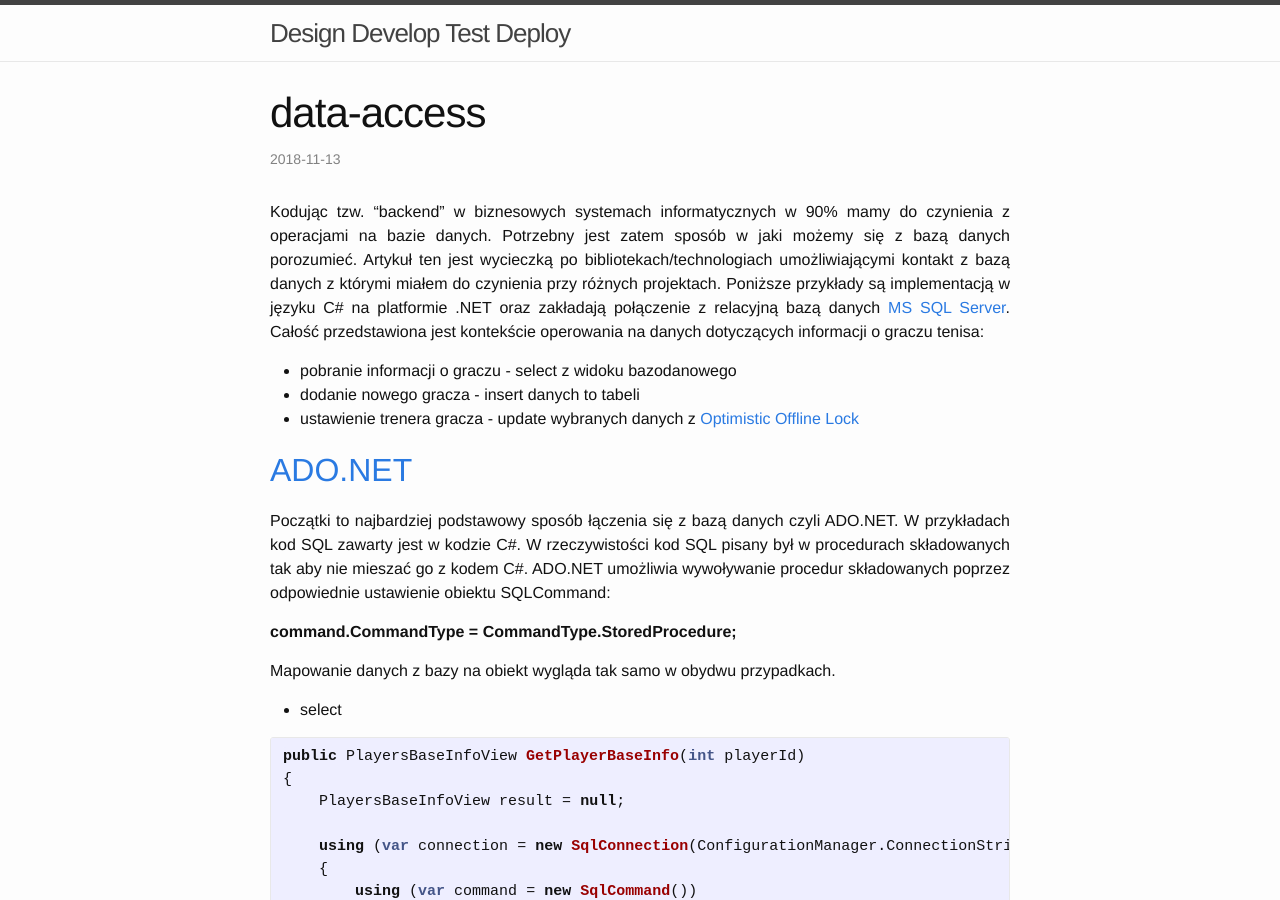
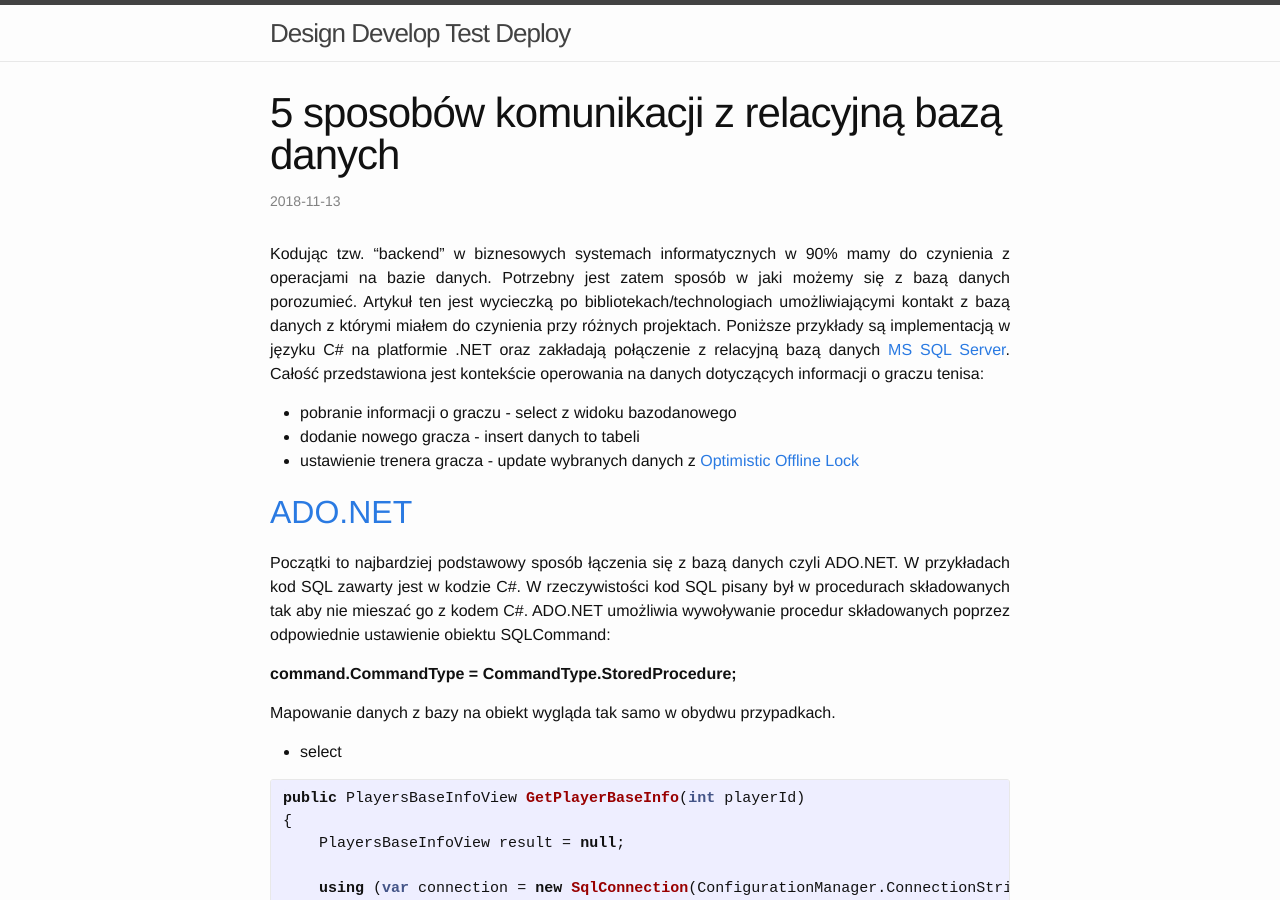
Before and after one commit to mikedevbo/mikedevbo.github.io, a Jekyll site: the page built from _posts/2018-11-13-data-access.md, in a window 1280 px wide and 900 px high. Built offline with Jekyll 4.4.1, drawn with Linux system fonts in a browser that asks for light colours.

Commit message:
set title

```diff
--- a/_posts/2018-11-13-data-access.md
+++ b/_posts/2018-11-13-data-access.md
@@ -1,6 +1,6 @@
 ---
 layout: post
-title:  "data-access"
+title:  "5 sposobów komunikacji z relacyjną bazą danych"
 date:   2018-11-13
 ---
 
```
